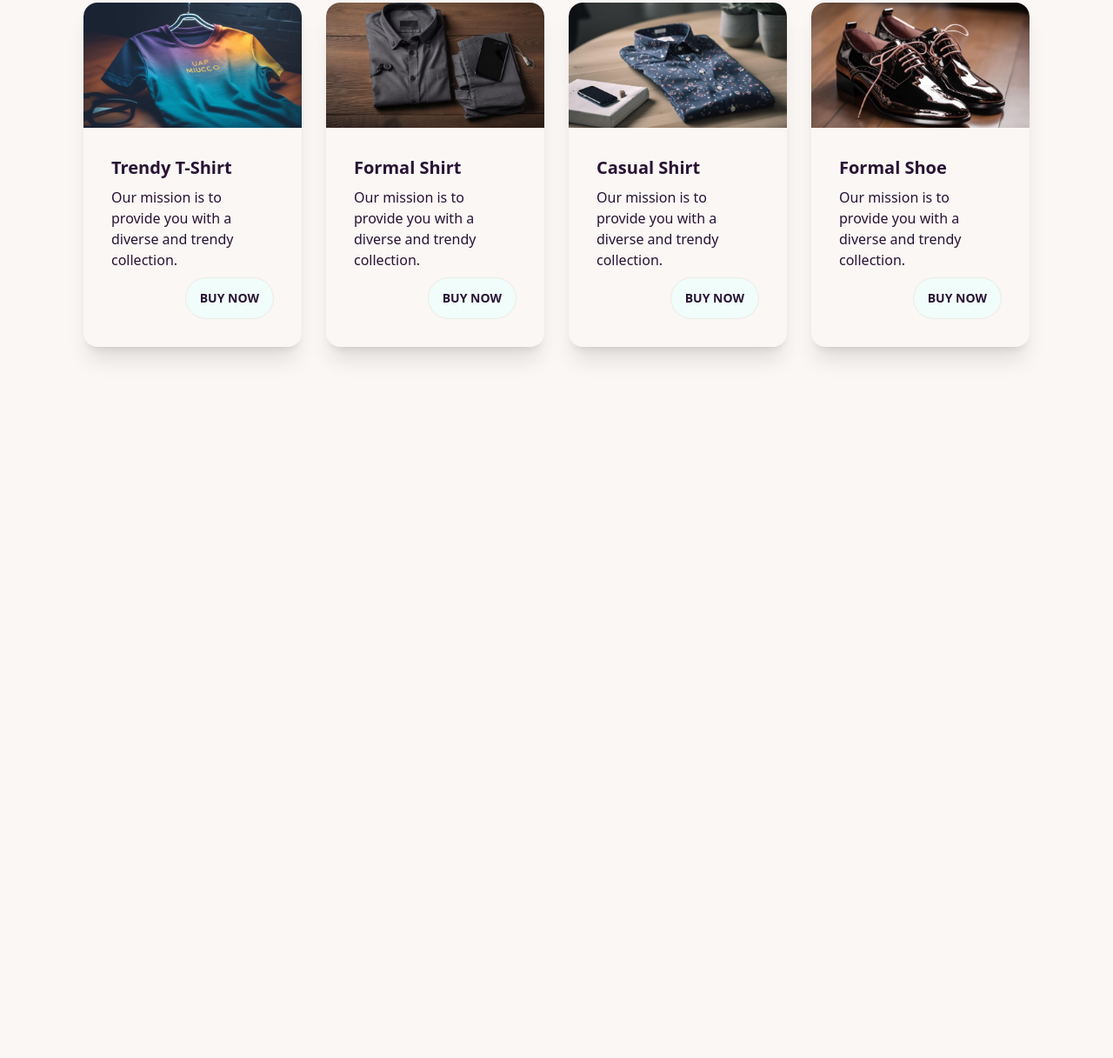
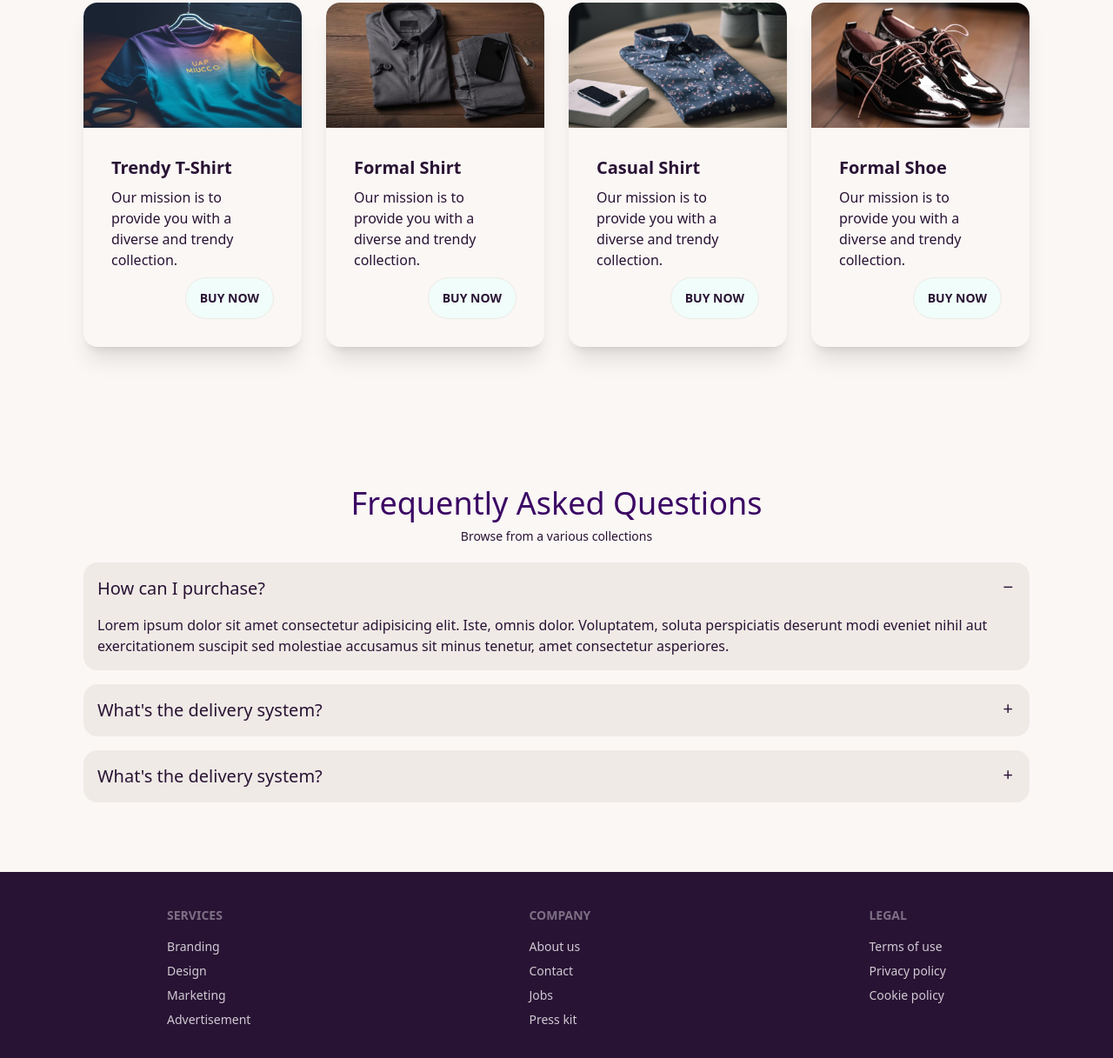
Before and after one commit to AhosanHabib2121/daisy-man-project, a plain HTML site: page index.html in a window 1280 px wide. Shown: the part 2022-3239 px from the top of the page at 87% size. Before the commit the page ends 2501 px from the top, so only its background shows below. Drawn offline with nearby package versions, Linux system fonts and the light colour scheme.

Commit message:
footer section added

```diff
--- a/index.html
+++ b/index.html
@@ -113,7 +113,7 @@
       </div>
     </header>
     <!-- main section here -->
-    <main class="max-w-7xl mx-auto px-8 md:px-16 lg:px-24   ">
+    <main class="max-w-screen-xl mx-auto px-8 md:px-16 lg:px-24">
       <!-- collection section -->
       <section class="py-20">
         <h2 class="text-4xl text-purple-950 font-medium text-center">
@@ -137,8 +137,7 @@
               </p>
               <div class="card-actions justify-end">
                 <button
-                  class="btn bg-teal-50 hover:bg-teal-600 hover:border-teal-600 hover:text-white
-                  uppercase"
+                  class="btn bg-teal-50 hover:bg-teal-600 hover:border-teal-600 hover:text-white uppercase"
                 >
                   Buy Now
                 </button>
@@ -217,7 +216,7 @@
           Browse from a various collections
         </p>
         <div class="mt-8 grid grid-cols-1 md:grid-cols-2 lg:grid-cols-4 gap-7">
-            <!-- product-1 -->
+          <!-- product-1 -->
           <div class="card bg-base-100 shadow-xl">
             <figure>
               <img
@@ -232,12 +231,15 @@
                 collection.
               </p>
               <div class="card-actions justify-end">
-                <button class="btn bg-teal-50 hover:bg-teal-600 hover:border-teal-600 hover:text-white
-                  uppercase">Buy Now</button>
+                <button
+                  class="btn bg-teal-50 hover:bg-teal-600 hover:border-teal-600 hover:text-white uppercase"
+                >
+                  Buy Now
+                </button>
               </div>
             </div>
           </div>
-           <!-- product-2 -->
+          <!-- product-2 -->
           <div class="card bg-base-100 shadow-xl">
             <figure>
               <img
@@ -252,8 +254,11 @@
                 collection.
               </p>
               <div class="card-actions justify-end">
-                <button class="btn bg-teal-50 hover:bg-teal-600 hover:border-teal-600 hover:text-white
-                  uppercase">Buy Now</button>
+                <button
+                  class="btn bg-teal-50 hover:bg-teal-600 hover:border-teal-600 hover:text-white uppercase"
+                >
+                  Buy Now
+                </button>
               </div>
             </div>
           </div>
@@ -272,8 +277,11 @@
                 collection.
               </p>
               <div class="card-actions justify-end">
-                <button class="btn bg-teal-50 hover:bg-teal-600 hover:border-teal-600 hover:text-white
-                  uppercase">Buy Now</button>
+                <button
+                  class="btn bg-teal-50 hover:bg-teal-600 hover:border-teal-600 hover:text-white uppercase"
+                >
+                  Buy Now
+                </button>
               </div>
             </div>
           </div>
@@ -292,15 +300,94 @@
                 collection.
               </p>
               <div class="card-actions justify-end">
-                <button class="btn bg-teal-50 hover:bg-teal-600 hover:border-teal-600 hover:text-white
-                  uppercase">Buy Now</button>
+                <button
+                  class="btn bg-teal-50 hover:bg-teal-600 hover:border-teal-600 hover:text-white uppercase"
+                >
+                  Buy Now
+                </button>
               </div>
+            </div>
+          </div>
+        </div>
+      </section>
+      <!-- FAQ section here -->
+      <section class="py-20">
+        <h2 class="text-4xl text-purple-950 font-medium text-center">
+          Frequently Asked Questions
+        </h2>
+        <p class="text-center pt-2 text-sm">
+          Browse from a various collections
+        </p>
+
+        <div class="mt-5">
+          <div class="collapse mt-4 collapse-plus bg-base-200">
+            <input type="radio" name="my-accordion-3" checked="checked" />
+            <div class="collapse-title text-xl font-medium">
+              How can I purchase?
+            </div>
+            <div class="collapse-content">
+              <p>
+                Lorem ipsum dolor sit amet consectetur adipisicing elit. Iste,
+                omnis dolor. Voluptatem, soluta perspiciatis deserunt modi
+                eveniet nihil aut exercitationem suscipit sed molestiae
+                accusamus sit minus tenetur, amet consectetur asperiores.
+              </p>
+            </div>
+          </div>
+
+          <div class="collapse mt-4 collapse-plus bg-base-200">
+            <input type="radio" name="my-accordion-3" />
+            <div class="collapse-title text-xl font-medium">
+              What's the delivery system?
+            </div>
+            <div class="collapse-content">
+              <p>
+                Lorem ipsum dolor sit amet consectetur adipisicing elit. Iste,
+                omnis dolor. Voluptatem, soluta perspiciatis deserunt modi
+                eveniet nihil aut exercitationem suscipit sed molestiae
+                accusamus sit minus tenetur, amet consectetur asperiores.
+              </p>
+            </div>
+          </div>
+          <div class="collapse mt-4 collapse-plus bg-base-200">
+            <input type="radio" name="my-accordion-3" />
+            <div class="collapse-title text-xl font-medium">
+              What's the delivery system?
+            </div>
+            <div class="collapse-content">
+              <p>
+                Lorem ipsum dolor sit amet consectetur adipisicing elit. Iste,
+                omnis dolor. Voluptatem, soluta perspiciatis deserunt modi
+                eveniet nihil aut exercitationem suscipit sed molestiae
+                accusamus sit minus tenetur, amet consectetur asperiores.
+              </p>
             </div>
           </div>
         </div>
       </section>
     </main>
     <!-- footer section here -->
-    <footer></footer>
+    <footer class="footer p-10 bg-neutral text-neutral-content justify-center md:justify-around">
+      <div>
+        <span class="footer-title">Services</span>
+        <a class="link link-hover">Branding</a>
+        <a class="link link-hover">Design</a>
+        <a class="link link-hover">Marketing</a>
+        <a class="link link-hover">Advertisement</a>
+      </div>
+      <div>
+        <span class="footer-title">Company</span>
+        <a class="link link-hover">About us</a>
+        <a class="link link-hover">Contact</a>
+        <a class="link link-hover">Jobs</a>
+        <a class="link link-hover">Press kit</a>
+      </div>
+      <div>
+        <span class="footer-title">Legal</span>
+        <a class="link link-hover">Terms of use</a>
+        <a class="link link-hover">Privacy policy</a>
+        <a class="link link-hover">Cookie policy</a>
+      </div>
+    </footer>
   </body>
 </html>
```
